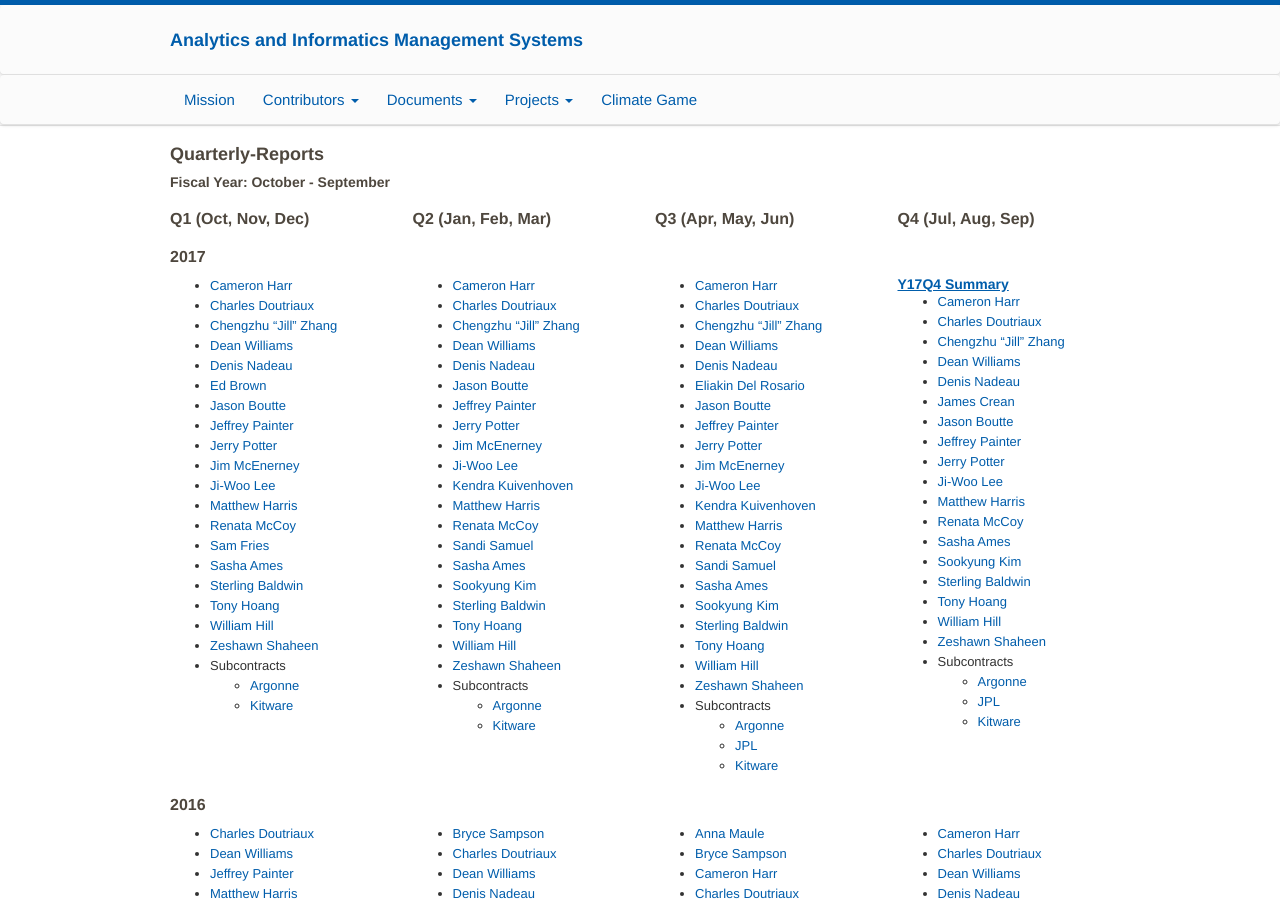
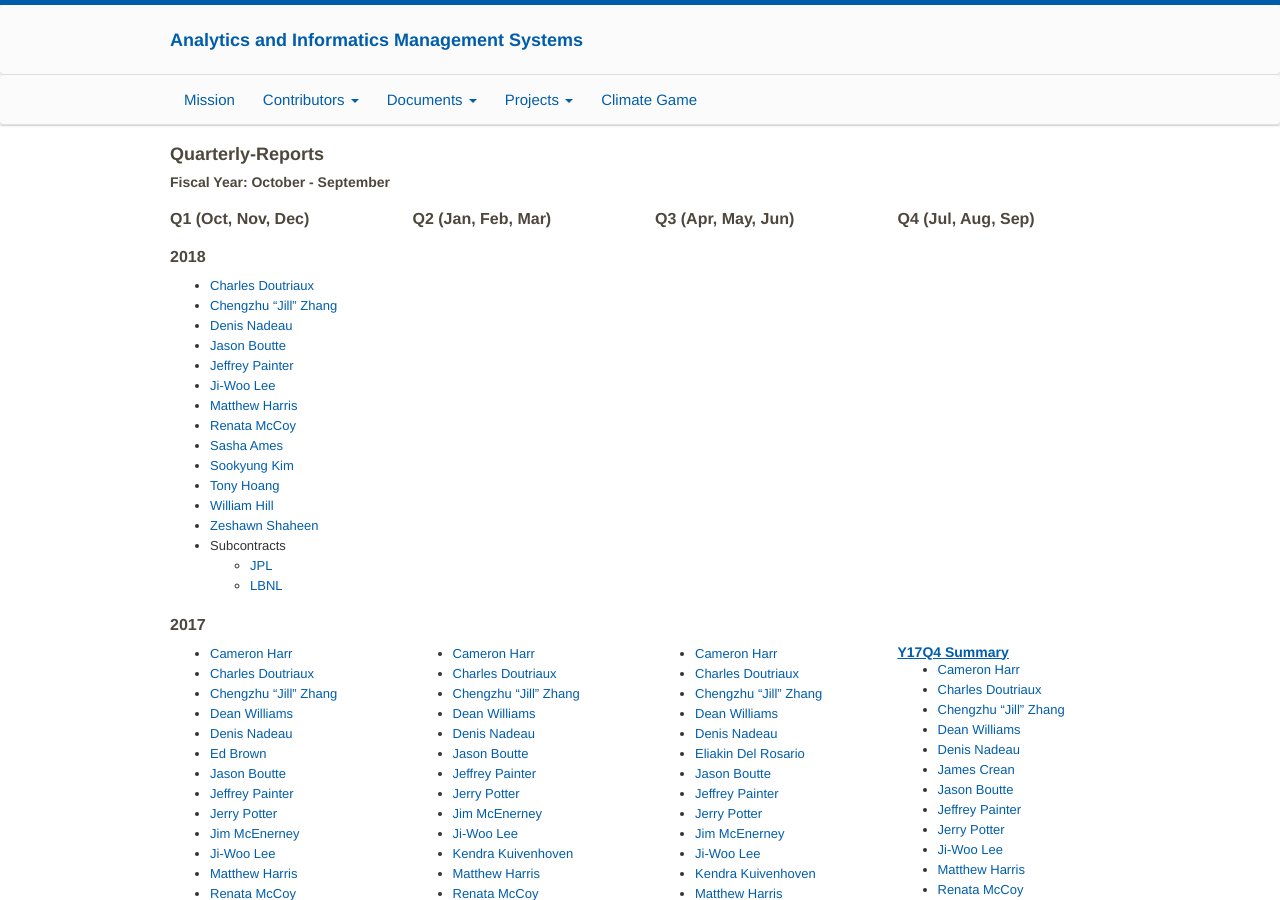
Before and after one commit to aims-group/aims-site, a Jekyll site: the page built from quarterly_reports.html, in a window 1280 px wide and 900 px high. Built offline with Jekyll 4.4.1, drawn with Linux system fonts in a browser that asks for light colours.

Commit message:
MBH: adding in Y17Q4

```diff
--- a/quarterly_reports.html
+++ b/quarterly_reports.html
@@ -19,6 +19,42 @@ title: Quarterly Reports
     <div class="col-xs-6 col-sm-3">
         <h4>Q4 (Jul, Aug, Sep)</h4>
     </div>
+</div>
+
+<div id="year"><h4>2018</h4></div>
+<div class="row">
+    <div class="col-xs-6 col-sm-3">
+        <ul>
+            <!-- <li><a href='media/Quarterly-Reports/Y17Q4/Cameron%20Harr.pdf'>Cameron Harr</a></li> -->
+            <li><a href='media/Quarterly-Reports/Y17Q4/Charles%20Doutriaux.pdf'>Charles Doutriaux</a></li>
+            <li><a href='media/Quarterly-Reports/Y17Q4/Jill%20Zhang.pdf'>Chengzhu “Jill” Zhang</a></li>
+            <!-- <li><a href='media/Quarterly-Reports/Y17Q4/Dean%20Williams.pdf'>Dean Williams</a></li> -->
+            <li><a href='media/Quarterly-Reports/Y17Q4/Denis%20Nadeau.pdf'>Denis Nadeau</a></li>
+            <li><a href='media/Quarterly-Reports/Y17Q4/Jason%20Boutte.pdf'>Jason Boutte</a></li>
+            <li><a href='media/Quarterly-Reports/Y17Q4/Jeffrey%20Painter.pdf'>Jeffrey Painter</a></li>
+            <!-- <li><a href='media/Quarterly-Reports/Y17Q4/Jerry%20Potter.pdf'>Jerry Potter</a></li> -->
+            <li><a href='media/Quarterly-Reports/Y17Q4/Jiwoo%20Lee.pdf'>Ji-Woo Lee</a></li>
+            <li><a href='media/Quarterly-Reports/Y17Q4/Matthew%20Harris.pdf'>Matthew Harris</a></li>
+            <li><a href='media/Quarterly-Reports/Y17Q4/Renata%20McCoy.pdf'>Renata McCoy</a></li>
+            <li><a href='media/Quarterly-Reports/Y17Q4/Sasha%20Ames.pdf'>Sasha Ames</a></li>
+            <li><a href='media/Quarterly-Reports/Y17Q4/Sookyung%20Kim.pdf'>Sookyung Kim</a></li>
+            <!-- <li><a href='media/Quarterly-Reports/Y17Q4/Sterling%20Baldwin.pdf'>Sterling Baldwin</a></li> -->
+            <li><a href='media/Quarterly-Reports/Y17Q4/Tony%20Hoang.pdf'>Tony Hoang</a></li>
+            <li><a href='media/Quarterly-Reports/Y17Q4/William%20Hill.pdf'>William Hill</a></li>
+            <li><a href='media/Quarterly-Reports/Y17Q4/Zeshawn%20Shaheen.pdf'>Zeshawn Shaheen</a></li>
+            <li>Subcontracts
+                <ul>
+                    <!-- <li><a href='media/Quarterly-Reports/Y17Q4/Argonne.pdf'>Argonne</a></li> -->
+                    <li><a href='media/Quarterly-Reports/Y17Q4/JPL.pdf'>JPL</a></li>
+                    <!-- <li><a href='media/Quarterly-Reports/Y17Q4/Kitware.pdf'>Kitware</a></li> -->
+                    <li><a href='media/Quarterly-Reports/Y17Q4/LBNL.pdf'>LBNL</a></li>
+                </ul>
+            </li>
+        </ul>
+    </div>
+    <div class="col-xs-6 col-sm-3"></div>
+    <div class="col-xs-6 col-sm-3"></div>
+    <div class="col-xs-6 col-sm-3"></div>
 </div>
 
 <div id="year"><h4>2017</h4></div>
```
Also changed, not shown: 16 other files.
